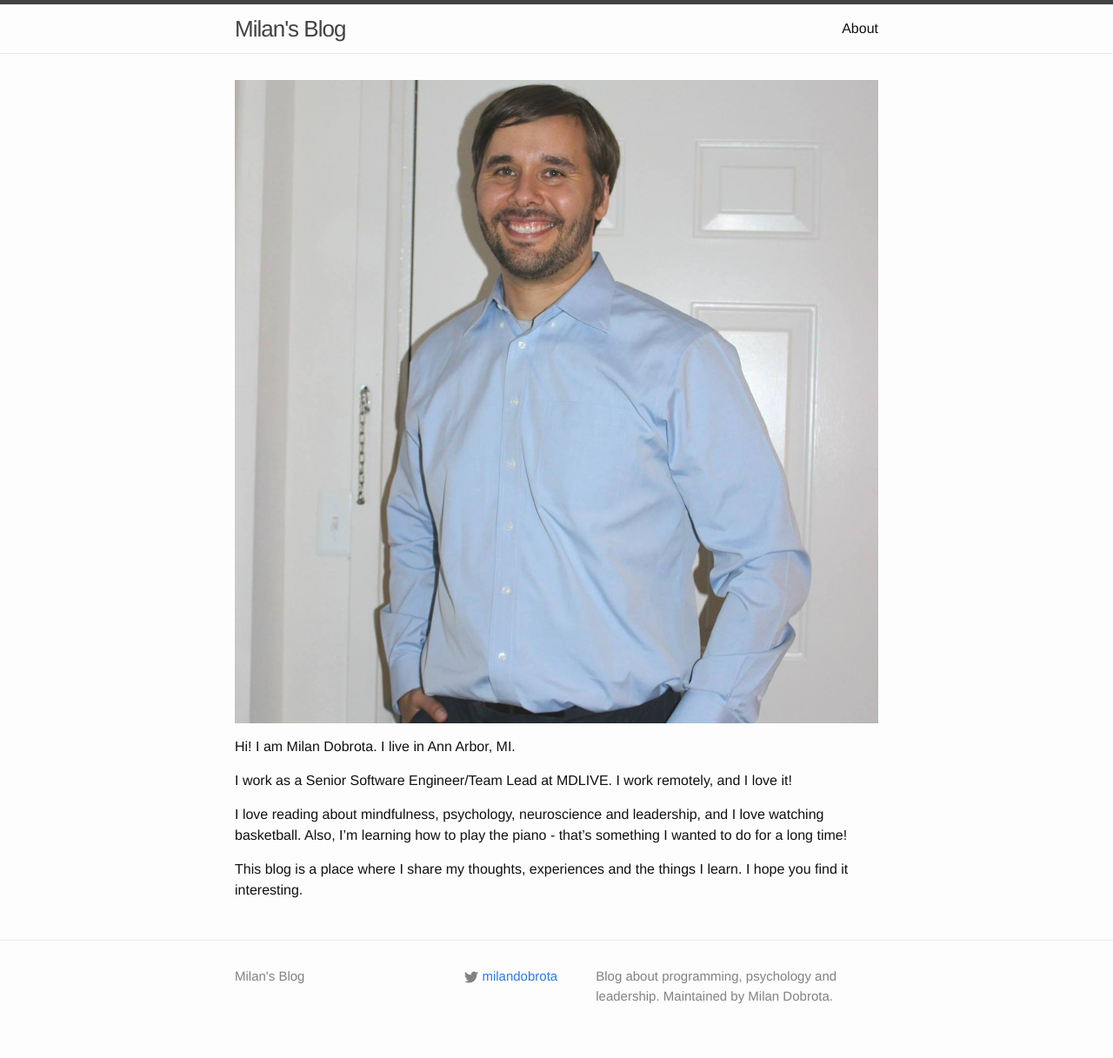
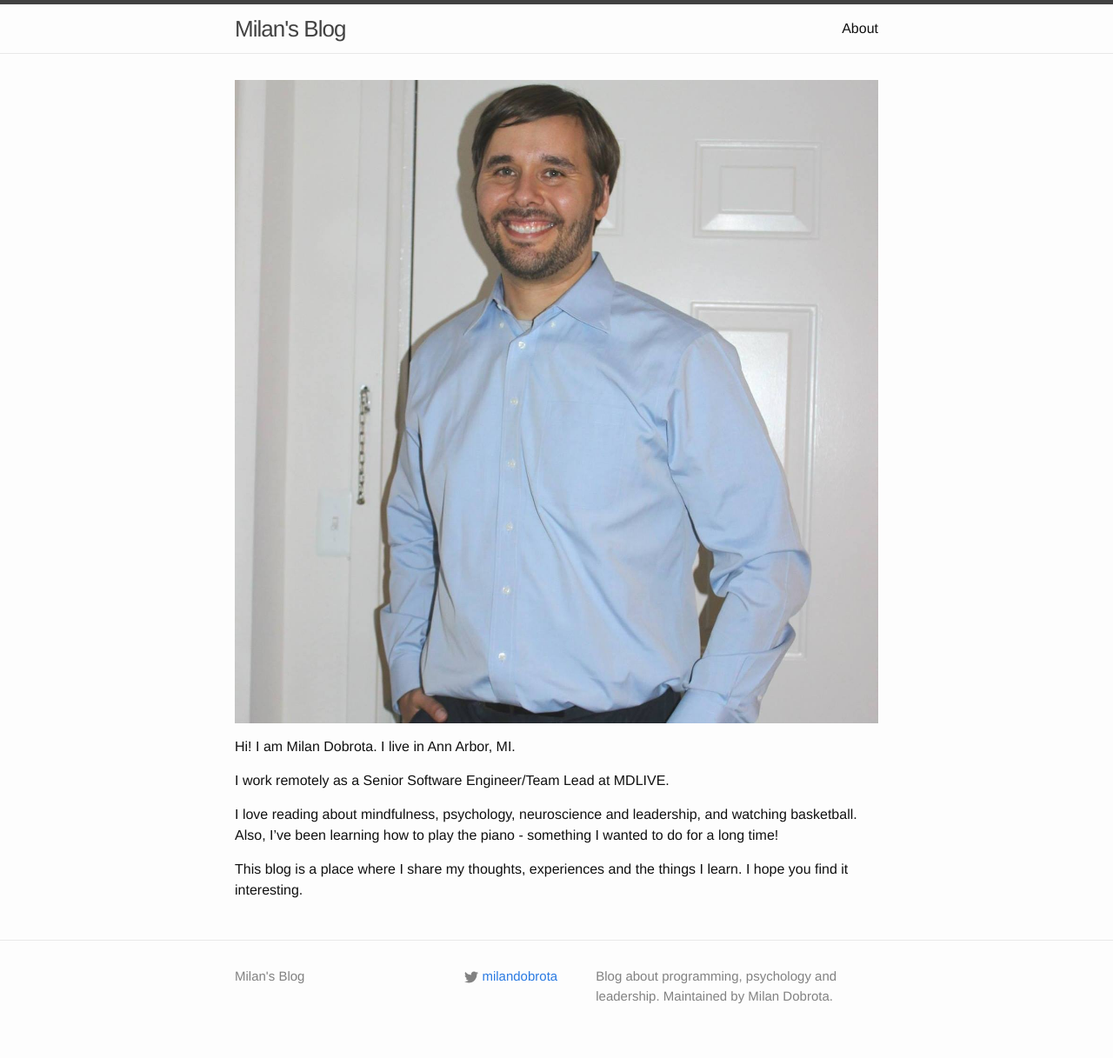
Before and after one commit to milandobrota/milandobrota.github.io, a Jekyll site: the page built from about.md, in a window 1280 px wide. Shown: the whole page at 87% size. Built offline with Jekyll 4.4.1, drawn with Linux system fonts in a browser that asks for light colours.

Commit message:
Updating the about section

```diff
--- a/about.md
+++ b/about.md
@@ -6,8 +6,8 @@ title: About
 
 Hi! I am Milan Dobrota. I live in Ann Arbor, MI.
 
-I work as a Senior Software Engineer/Team Lead at MDLIVE. I work remotely, and I love it!
+I work remotely as a Senior Software Engineer/Team Lead at MDLIVE.
 
-I love reading about mindfulness, psychology, neuroscience and leadership, and I love watching basketball. Also, I'm learning how to play the piano - that's something I wanted to do for a long time!
+I love reading about mindfulness, psychology, neuroscience and leadership, and watching basketball. Also, I've been learning how to play the piano - something I wanted to do for a long time!
 
 This blog is a place where I share my thoughts, experiences and the things I learn. I hope you find it interesting.
```
